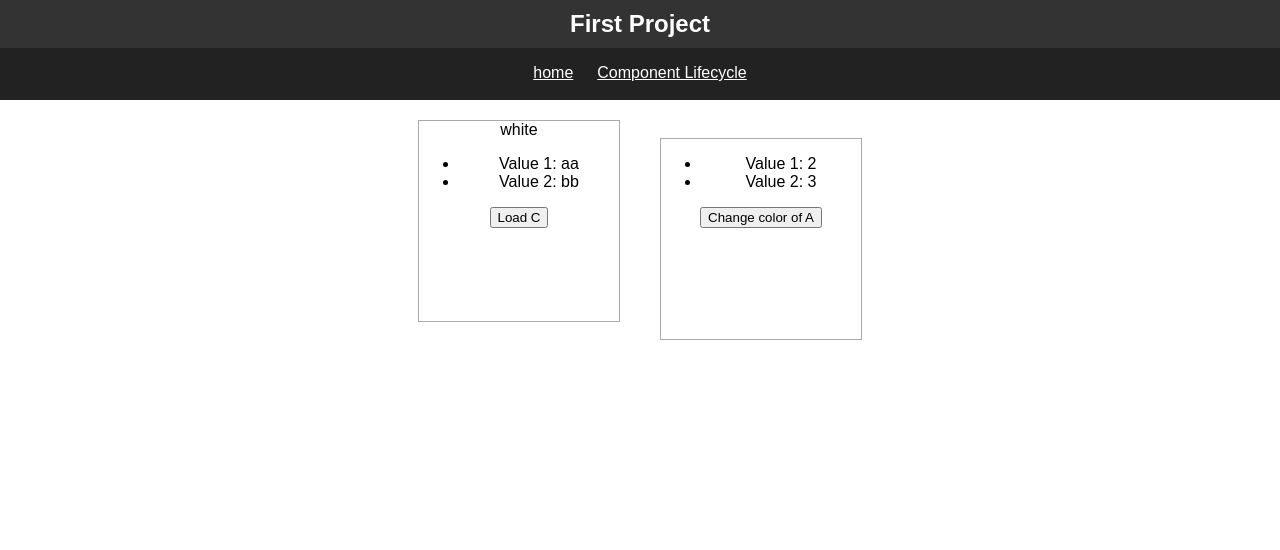
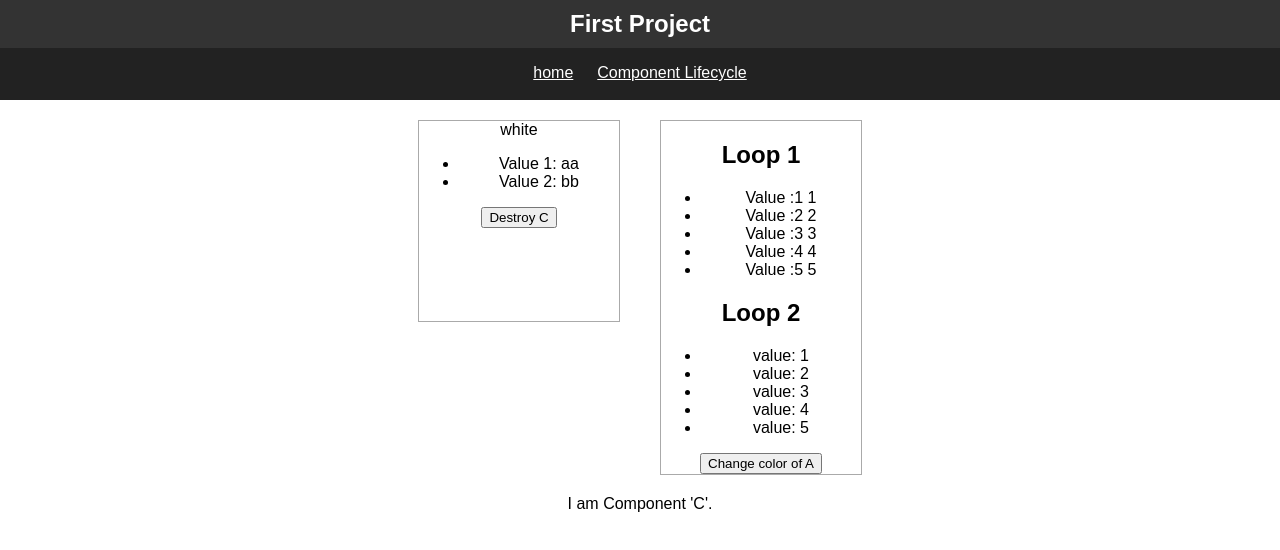
Before and after one commit to yashkumarsharma/component-conectivity, a React (Create React App) app: page /component-lifecycle in a window 1280 px wide. Shown: the top 550 px of the page. Built offline with nearby package versions, Linux system fonts and the light colour scheme; the HTML template or start-up script is replaced by a standard one.

Commit message:
Component lifecycle phase 2 - on button click in component B change color of component A.

```diff
--- a/src/component-lifecycle/component-lifecycle-a/component-lifecycle-a.css
+++ b/src/component-lifecycle/component-lifecycle-a/component-lifecycle-a.css
@@ -4,4 +4,5 @@
 	width: 200px;
 	display: inline-block;
 	margin: 20px;
+	vertical-align: top;
 }
--- a/src/component-lifecycle/component-lifecycle-a/component-lifecycle-a.js
+++ b/src/component-lifecycle/component-lifecycle-a/component-lifecycle-a.js
@@ -10,19 +10,20 @@ class ComponentLifecycleA extends Component {
 		}
 	}
 
-	changeComponentColor = () => {
-		this.setState({color: this.props.colorOfA})
+	componentWillReceiveProps(nextProps) {
+		this.setState({color: nextProps.colorOfA})
+		console.log(nextProps.colorOfA + "nextProps")
 	}
 
 	render (props) {
 		return (
-			<div className="component-a">
+			<div className="component-a" style={{'background': this.state.color}}>
 			{this.state.color}
 				<ul>
 					<li><span>Value 1: </span><span>{this.props.data.a}</span></li>
 					<li><span>Value 2: </span><span>{this.props.data.b}</span></li>
 				</ul>
-				<button>Load C</button>
+				<button>Destroy C</button>
 
 			</div>
 		)
--- a/src/component-lifecycle/component-lifecycle-b/component-lifecycle-b.css
+++ b/src/component-lifecycle/component-lifecycle-b/component-lifecycle-b.css
@@ -1,7 +1,8 @@
 .component-b {
 	border: 1px solid #aaa;
-	height: 200px;
+	min-height: 200px;
 	width: 200px;
 	display: inline-block;
 	margin: 20px;
+	vertical-align: top;
 }
--- a/src/component-lifecycle/component-lifecycle-b/component-lifecycle-b.js
+++ b/src/component-lifecycle/component-lifecycle-b/component-lifecycle-b.js
@@ -7,14 +7,29 @@ class ComponentLifecycleB extends Component {
 		console.log(this.props.data)
 	}
 
+	indexing = () => {
+		const arr = []
+		for (var i = 0; i < this.props.data.length; i++) {
+			console.log(i, "D")
+			arr.push(<li><span>Value :{i+1} </span><span>{this.props.data[i]}</span></li>)
+		}
+		return <div>{arr}</div>
+	}
+
 	render (props) {
 		return (
 			<div className="component-b">
+				<h2>Loop 1</h2>
 				<ul>
-					<li><span>Value 1: </span><span>{this.props.data[1]}</span></li>
-					<li><span>Value 2: </span><span>{this.props.data[2]}</span></li>
+				{this.indexing()}
 				</ul>
-				<button onClick={this.props.onButtonClick}>Change color of A </button>
+				<h2>Loop 2</h2>
+				<ul>
+					{this.props.data.map(function(value, index){
+						return <li key={index}>value: {value}</li>
+					})}
+				</ul>
+				<button onClick={() => this.props.onButtonClick()}>Change color of A </button>
 			</div>
 		)
 	}
--- a/src/component-lifecycle/component-lifecycle-c/component-lifecycle-c.js
+++ b/src/component-lifecycle/component-lifecycle-c/component-lifecycle-c.js
@@ -1,15 +1,15 @@
 import React, {Component} from 'react'
 import './component-lifecycle-c.css'
 
-class ComponentA extends Component {
+class ComponentLifecycleC extends Component {
 	render (props) {
 		return (
 			<div className="component-lifecycle-c">
-				c
+				I am Component 'C'.
 			</div>
 		)
 	}
 
 }
 
-export default ComponentA;
+export default ComponentLifecycleC;
--- a/src/component-lifecycle/component-lifecycle.js
+++ b/src/component-lifecycle/component-lifecycle.js
@@ -1,8 +1,8 @@
 import React, {Component} from 'react'
 import './component-lifecycle.css'
 import ComponentLifecycleA from './component-lifecycle-a/component-lifecycle-a'
-
 import ComponentLifecycleB from './component-lifecycle-b/component-lifecycle-b'
+import ComponentLifecycleC from './component-lifecycle-c/component-lifecycle-c'
 
 class ComponentLifeCycle extends Component {
 	constructor(props) {
@@ -21,7 +21,11 @@ class ComponentLifeCycle extends Component {
 
 	changeColor = () => {
 		console.log('call')
-		this.setState({color: 'black'})
+		this.setState({color: 'green'})
+	}
+
+	destroyC = () => {
+		const destroyed = true;
 	}
 
 	componentWillMount() {
@@ -34,6 +38,7 @@ class ComponentLifeCycle extends Component {
 		//const isVisible = this.state.isVisible
 		const loader = this.state.loader
 		console.log(this.state.loader + "2");
+		console.log(this.state.color + "color")
 
 		return (
 			<div className="wrapper">
@@ -43,6 +48,7 @@ class ComponentLifeCycle extends Component {
 
 				{!loader && <ComponentLifecycleA data={this.json} colorOfA={this.state.color} />}
 				{!loader && <ComponentLifecycleB data={this.array} onButtonClick={this.changeColor}/>}
+				{!loader && <ComponentLifecycleC />}
 
 			</div>
 
```
